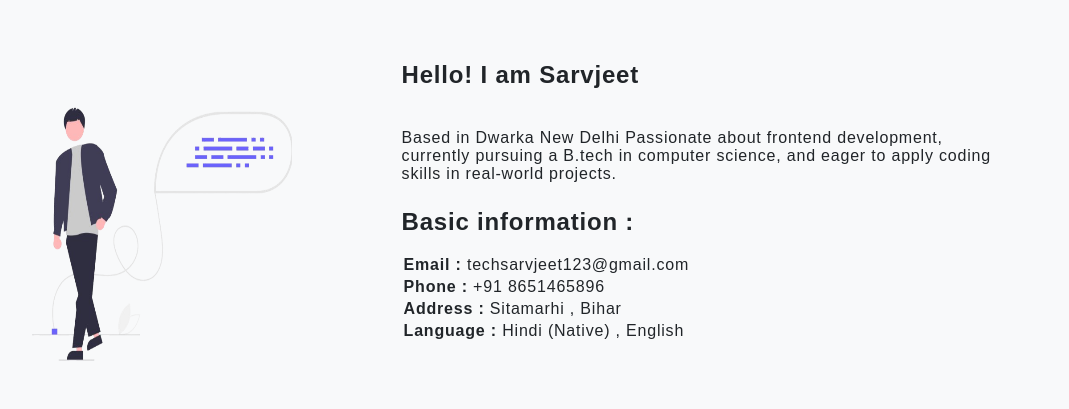
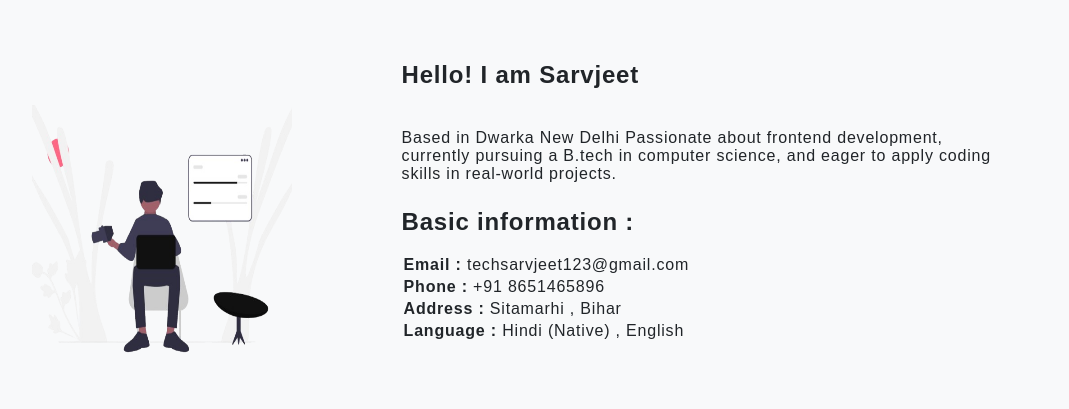
Before and after one commit to Sarvjeet987/Portfolio, a plain HTML site: page index.html in a window 1280 px wide. Shown: the part 851-1260 px from the top of the page, without its empty margins (80-1149 px from the left). Drawn offline with nearby package versions, Linux system fonts and the light colour scheme.

Commit message:
Update index.html

```diff
--- a/index.html
+++ b/index.html
@@ -54,7 +54,7 @@
   <!-- About -->
   <div class="about" id="aboutsection">
     <div class="left">
-      <img src="/abotpic.png" alt="pic">
+      <img src="/Apicture.png" alt="pic">
     </div>
     <div class="right">
       <h1>About me</h1>
```
